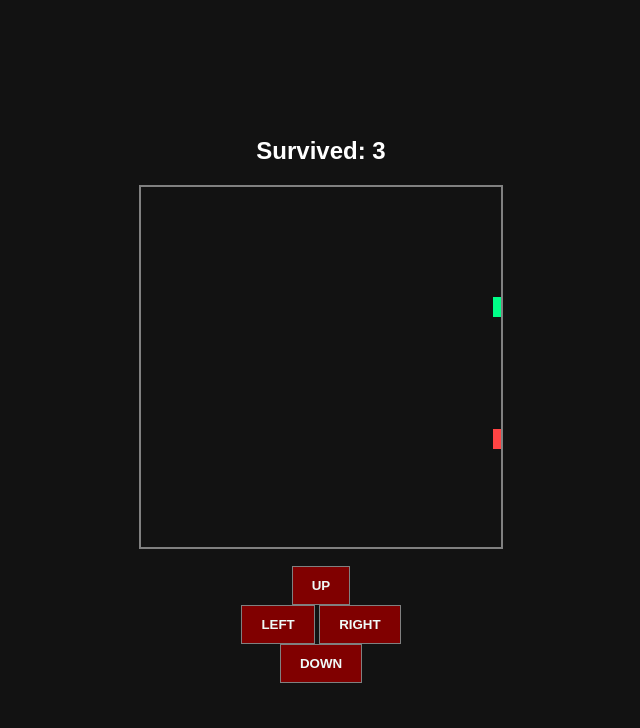
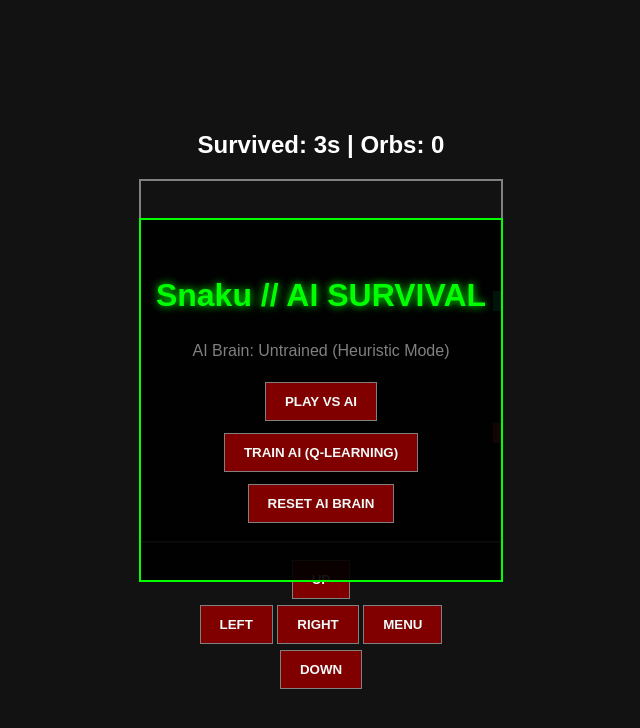
Before and after one commit to iTzinvi-dev/Snaku-Survival, a plain HTML site: page index.html in a window 1280 px wide. Shown: the whole page, without its empty margins (319-959 px from the left). Drawn offline with Linux system fonts and the light colour scheme.

Commit message:
Add main menu overlay UI

```diff
--- a/index.html
+++ b/index.html
@@ -7,19 +7,32 @@
     <link rel="stylesheet" href="style.css">
 </head>
 <body>
+    <div id="menuOverlay" class="overlay">
+        <h1>Snaku // AI SURVIVAL</h1>
+        <p id="aiStatus">AI Brain: Untrained (Heuristic Mode)</p>
+         <button onclick="startGame('play')">PLAY VS AI</button>
+         <button onclick="startGame('train')">TRAIN AI (Q-LEARNING)</button>
+         <button onclick="resetAI()">RESET AI BRAIN</button>
+    </div>
+
     <div class="ui">
-        <h2>Survived: <span id="score">0</span></h2>
+        <h2>Survived: <span id="score">0</span>s | Orbs: <span id="orbs">0</span></h2>
+        <p id="trainInfo" style="display:none; color: #00ff00; margin:0;">Episode: <span id="epCount">0</span> | Epsilon: <span id="epsVal">1.0</span></p>
     </div>
+
     <canvas id="gameCanvas" width="360" height="360"></canvas>
 
-<div class="controls"></div>
+<div class="controls">
     <button onclick="setDir(0, -1)">UP</button>
     <div>
         <button onclick="setDir(-1, 0)">LEFT</button>
         <button onclick="setDir(1, 0)">RIGHT</button>
+        <button onclick="showMenu()">MENU</button>
     </div>
  <Button onclick="setDir(0, 1)">DOWN</Button>
 </div>
+
+    <script src="ai.js"></script>
     <script src="script.js"></script>
 </body>
 </html>
--- a/style.css
+++ b/style.css
@@ -30,3 +30,30 @@ button {
     border: 1px solid #808080;
     font-weight: bold;
 }
+
+.overlay {
+    position: absolute;
+    width: 360px;
+    height: 360px;
+    background: rgba(0, 0, 0, 0.92);
+    border: 2px solid #00ff00;
+    display: flex;
+    flex-direction: column;
+    align-items: center;
+    justify-content: center;
+    gap: 12px;
+    z-index: 10;
+}
+
+.overlay h1 {
+    color: #00ff00ff;
+    front-size: 23px;
+    margin: 0;
+    text-shadow: 0 0 8px #00ff00;
+}
+
+.overlay p {
+    color: #808080;
+    front-size: 13px;
+    margin-bottom: 10px;
+}
```
Also changed, not shown: 1 other file.
